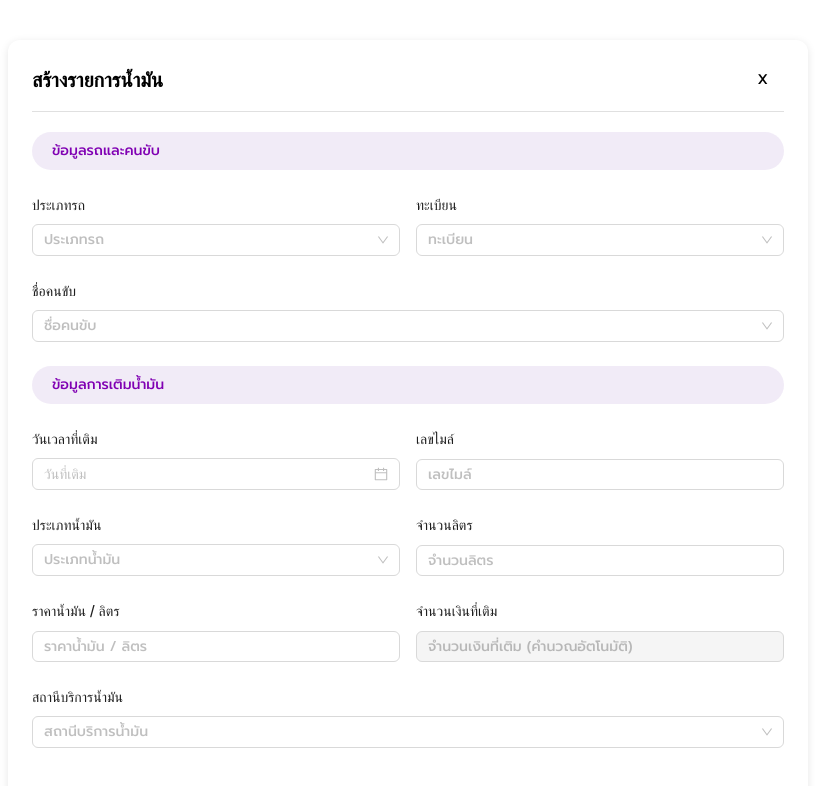
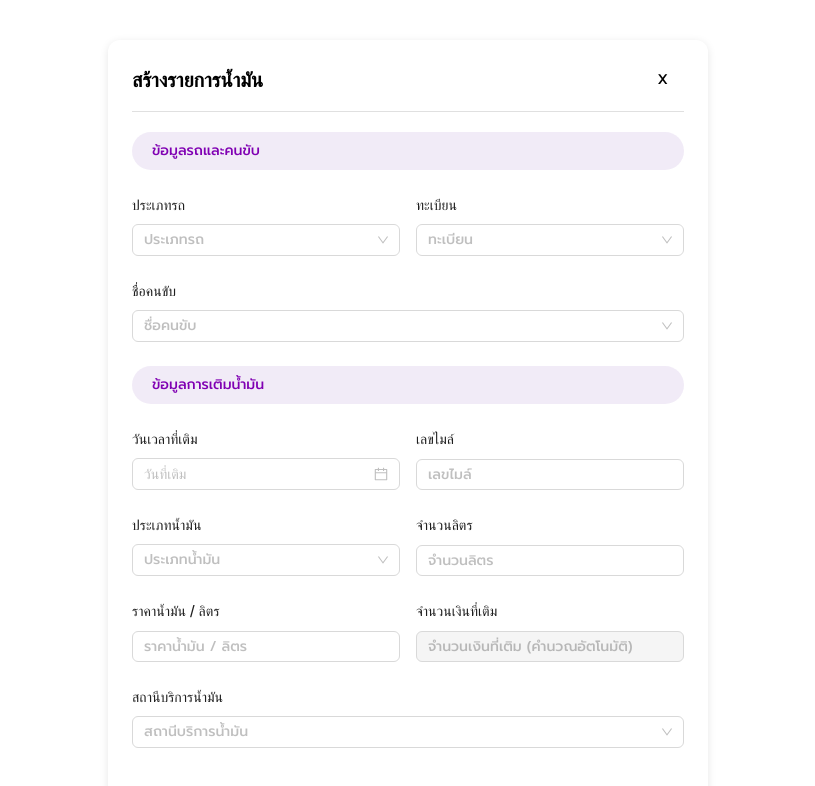
Before and after one commit to Pal2456/ULT_CREAT, a Next.js app in the folder my_app/: page / in a window 1280 px wide. Shown: the top 786 px of the page, without its empty margins (232-1047 px from the left). Built offline with nearby package versions, Linux system fonts and the light colour scheme.

Commit message:
เเก้ height

```diff
--- a/my_app/app/page.js
+++ b/my_app/app/page.js
@@ -100,7 +100,20 @@ export default function Home() {
 
   return (
     <ConfigProvider theme={customTheme}>
-      <div style={{ maxWidth: 800, margin: '40px auto', background: '#fff', padding: 24, borderRadius: 12, boxShadow: '0 2px 8px rgba(0,0,0,0.1)' }}>
+        <div
+          style={{
+            width: '600px',
+            height: '852px',
+            margin: '40px auto',
+            background: '#fff',
+            padding: 24,
+            borderRadius: 12,
+            boxShadow: '0 2px 8px rgba(0,0,0,0.1)',
+            overflowY: 'auto',
+            display: 'flex',
+            flexDirection: 'column'
+          }}
+        >
         <Row justify="space-between" align="middle" style={{ marginBottom: 0 }}>
 
           <>
```
